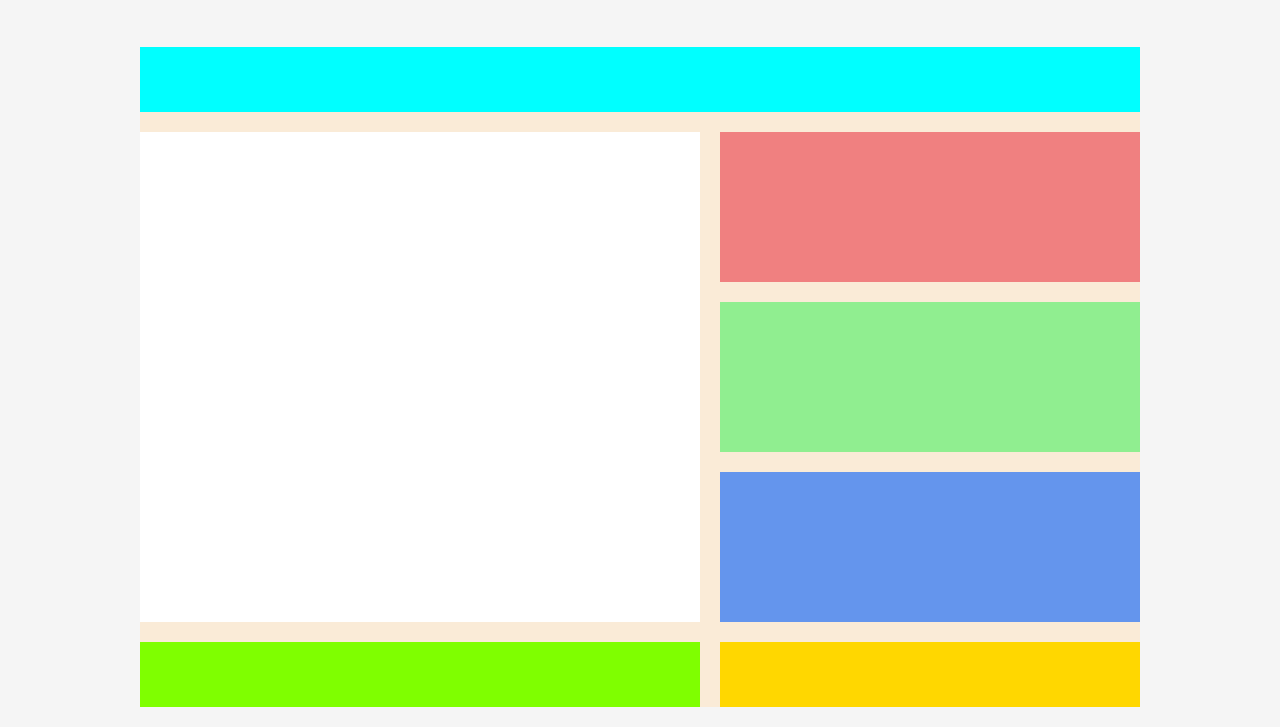
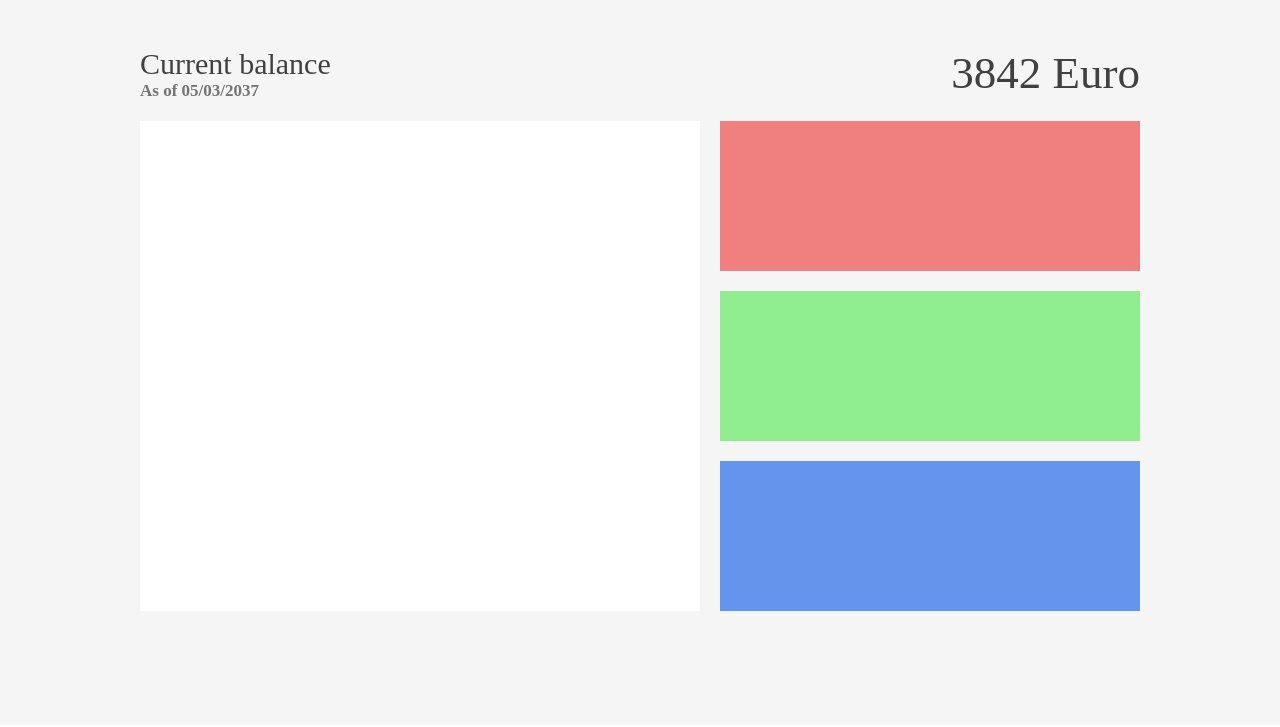
Before and after one commit to arnameti/3_HTML-CSS-JS_Bankist, a website built with Parcel: page index.html in a window 1280 px wide. Shown: the part 75-802 px from the top of the page. Built offline with nearby package versions, Linux system fonts and the light colour scheme.

Commit message:
feat: building and styling balance

```diff
--- a/index.html
+++ b/index.html
@@ -44,7 +44,13 @@
       </nav>
       <!-- APP -->
       <main class="app">
-        <div class="balance"></div>
+        <div class="balance">
+          <div>
+            <p class="balance__label">Current balance</p>
+            <p class="balance__date">As of 05/03/2037</p>
+          </div>
+          <p class="balance__value">3842 Euro</p>
+        </div>
         <!-- MOVEMENTS -->
         <div class="movements"></div>
         <!-- Summery -->
--- a/src/sass/layout/_app.scss
+++ b/src/sass/layout/_app.scss
@@ -1,10 +1,9 @@
 @use '../util' as u;
 
 .app {
-  background-color: antiquewhite;
   margin-inline: auto;
   width: min(100%, u.rem(1000));
-  height: u.rem(660);
+  // height: u.rem(660);
 
   display: grid;
   grid-template-columns: 4fr 3fr;
--- a/src/sass/layout/_balance.scss
+++ b/src/sass/layout/_balance.scss
@@ -1,7 +1,21 @@
 @use '../util' as u;
 
 .balance {
-  background-color: aqua;
+  grid-column: 1 / -1;
 
-  grid-column: 1 / -1;
+  display: flex;
+  justify-content: space-between;
+
+  font-size: u.rem(30);
+  color: hsl(0, 0%, 25%);
+
+  &__date {
+    font-size: u.rem(17);
+    font-weight: 600;
+    color: hsl(0, 0%, 45%);
+  }
+
+  &__value {
+    font-size: u.rem(45);
+  }
 }
```
